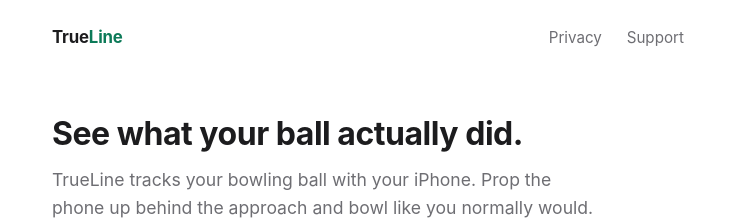
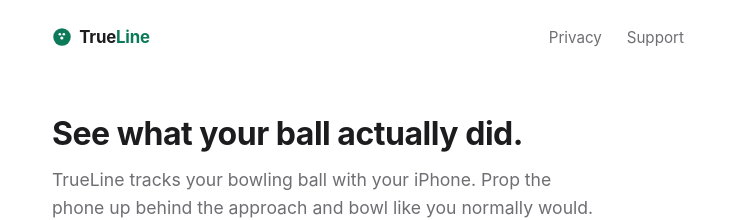
Before and after one commit to adam-zhu1/trueline, a Jekyll site: the page built from docs/index.md, in a window 1280 px wide. Shown: the top 220 px of the page, without its empty margins (272-1007 px from the left). Built offline with Jekyll 4.4.1, drawn with Linux system fonts in a browser that asks for light colours.

Commit message:
docs: logo mark in header, favicons, open graph link previews

```diff
--- a/docs/_config.yml
+++ b/docs/_config.yml
@@ -1,5 +1,6 @@
 title: TrueLine
 description: TrueLine tracks your bowling ball with your iPhone and measures speed, hook, breakpoint, and entry angle.
+url: "https://adam-zhu1.github.io"
 plugins:
   - jekyll-relative-links
 defaults:
--- a/docs/_layouts/default.html
+++ b/docs/_layouts/default.html
@@ -5,6 +5,17 @@
 <meta name="viewport" content="width=device-width, initial-scale=1">
 <title>{% if page.title %}{{ page.title }} · TrueLine{% else %}TrueLine{% endif %}</title>
 <meta name="description" content="{{ page.description | default: site.description }}">
+<link rel="icon" href="{{ '/assets/favicon.svg' | relative_url }}" type="image/svg+xml">
+<link rel="apple-touch-icon" href="{{ '/assets/apple-touch-icon.png' | relative_url }}">
+<meta property="og:type" content="website">
+<meta property="og:site_name" content="TrueLine">
+<meta property="og:title" content="{% if page.title %}{{ page.title }} · TrueLine{% else %}TrueLine{% endif %}">
+<meta property="og:description" content="{{ page.description | default: site.description }}">
+<meta property="og:url" content="{{ page.url | absolute_url }}">
+<meta property="og:image" content="{{ '/assets/og-card.png' | absolute_url }}">
+<meta property="og:image:width" content="1200">
+<meta property="og:image:height" content="630">
+<meta name="twitter:card" content="summary_large_image">
 <style>
 :root {
   --bg: #ffffff;
@@ -33,18 +44,21 @@ body {
 .shell { max-width: 42rem; margin: 0 auto; padding: 0 1.25rem; }
 header .shell {
   display: flex;
-  align-items: baseline;
+  align-items: center;
   justify-content: space-between;
   padding-top: 1.5rem;
   padding-bottom: 1.5rem;
 }
 .wordmark {
+  display: flex;
+  align-items: center;
   font-weight: 700;
   font-size: 1.05rem;
   color: var(--ink);
   text-decoration: none;
   letter-spacing: -0.01em;
 }
+.wordmark svg { display: block; margin-right: 0.45rem; }
 .wordmark span { color: var(--accent); }
 nav a {
   color: var(--muted);
@@ -85,7 +99,7 @@ footer a { color: var(--muted); }
 <body>
 <header>
   <div class="shell">
-    <a class="wordmark" href="{{ '/' | relative_url }}">True<span>Line</span></a>
+    <a class="wordmark" href="{{ '/' | relative_url }}"><svg width="20" height="20" viewBox="0 0 24 24" aria-hidden="true"><circle cx="12" cy="12" r="10.5" fill="var(--accent)"/><circle cx="9.4" cy="8.6" r="1.55" fill="var(--bg)"/><circle cx="14.2" cy="8.6" r="1.55" fill="var(--bg)"/><circle cx="11.8" cy="13.2" r="1.9" fill="var(--bg)"/></svg>True<span>Line</span></a>
     <nav>
       <a href="{{ '/privacy' | relative_url }}">Privacy</a>
       <a href="{{ '/support' | relative_url }}">Support</a>
```
Also changed, not shown: docs/assets/apple-touch-icon.png (added), docs/assets/favicon.svg (added), docs/assets/og-card.png (added).
